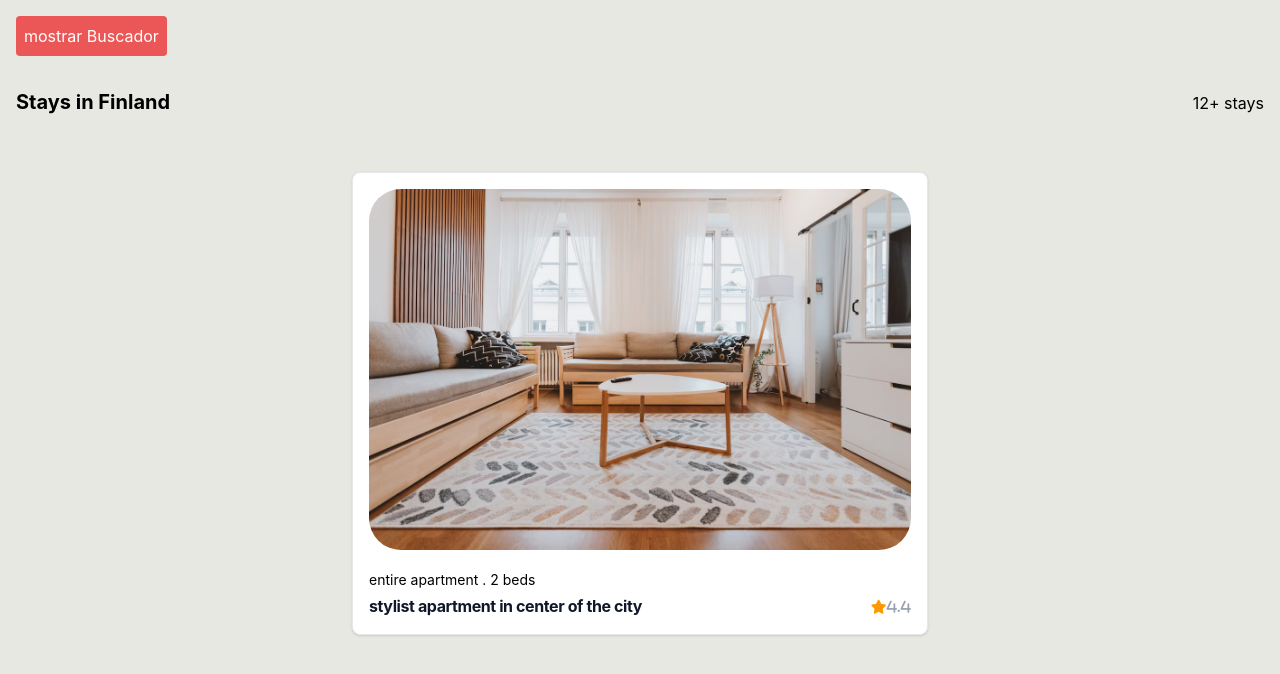
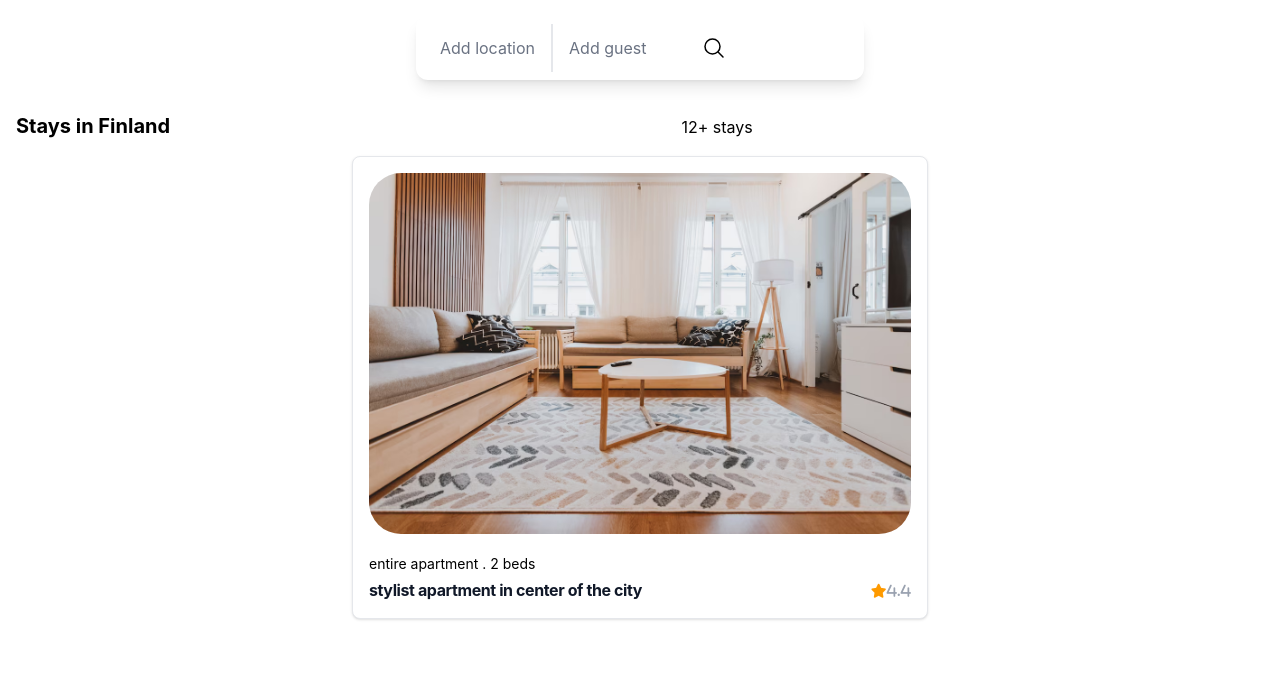
Before and after one commit to RicardoMirandadev/windbanb, a website built with Vite: page index.html in a window 1280 px wide. Built offline with nearby package versions, Linux system fonts and the light colour scheme.

Commit message:
cambiando buscadoraun

```diff
--- a/index.html
+++ b/index.html
@@ -9,7 +9,7 @@
       <link rel="stylesheet" href="./src/style.css" />
       <script type="module" src="/src/scripts/main.js"></script>
     </head>
-  <body class="bg-olive-200">
+  <body class="bg-[#ffff]">
 
     <div id="menu" class="fixed -top-full left-0 w-full bg-white text-black p-6 z-50 transition-all duration-300 shadow-lg">
         <div class="flex justify-between items-center mb-6">
@@ -55,17 +55,27 @@
     </div>
 
         <div class="flex justify-center">
-          <button id="btn-search" class="bg-red-200 text-white px-8 py-3 rounded-full font-medium">search</button>
+          <button id="btn-search" class="bg-[#ED635B] text-white px-8 py-3 rounded-full font-medium">search</button>
         </div>
     </div>
 
-            <div class="p-4">
-                <button id="mostrar" class="bg-[#EB5757] text-white p-2 rounded" >mostrar Buscador</button>
+            <div class="p-4 gap-3">
 
-                <div class="flex justify-between items-baseline mt-4">
-                 <h1 class="text-xl font-bold mt-4">Stays in Finland</h1>
-                 <span class="" id="txt-adults">12+ stays</span>
-                </div>
+                <form class="bg-[#ffff] flex mx-auto max-w-md text-gray-500 p-2 shadow-lg rounded-xl" >
+                  <div class="border-r border-gray-200 px-4 py-3">Add location</div>
+                  <div class="border-l border-gray-200 px-4 py-3">Add guest</div>
+                  <div class="px-2 py-1 flex">
+                   <button  id="mostrar" type="submit" class="ml-5 text-[#ED635B] w-9 flex items-center rounded-full bg-transparent"aria-label="Buscar">
+                     <img  src="/src/images/search.svg" alt="Buscar" class="ml-3 w-6 h-6" />
+                   </button>
+                  </div>
+
+                </form>
+
+                 <div class="flex justify-between items-baseline mt-4">
+                     <h1 class="text-xl font-bold mt-4">Stays in Finland</h1>
+                     <span class="" id="txt-adults">12+ stays</span>
+
 
 
                 <div id="stays-container" class="grid grid-cols-1 gap-4 mt-6"></div>
--- a/src/scripts/main.js
+++ b/src/scripts/main.js
@@ -13,7 +13,8 @@ ocultar.addEventListener("click", () => {
     menu.classList.add("-top-40");
 });
 
-mostrar.addEventListener("click", () => {
+mostrar.addEventListener("click", (e) => {
+        e.preventDefault();
     menu.classList.remove("-top-40");
     menu.classList.add("top-0");
 });
```
Also changed, not shown: src/images/logo-f7862584.svg (added), src/images/search.svg (added), src/images/star.svg (added).
